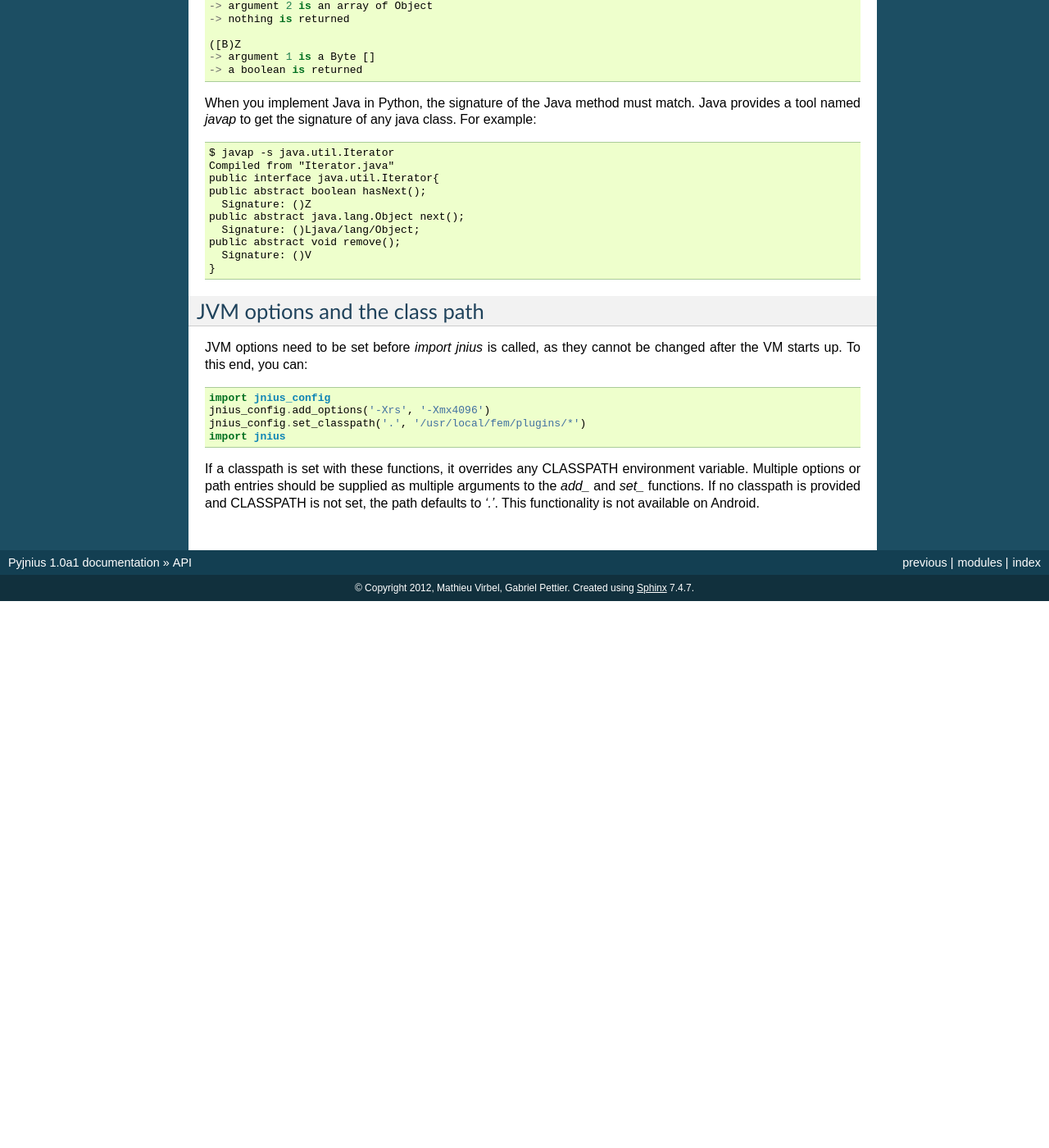
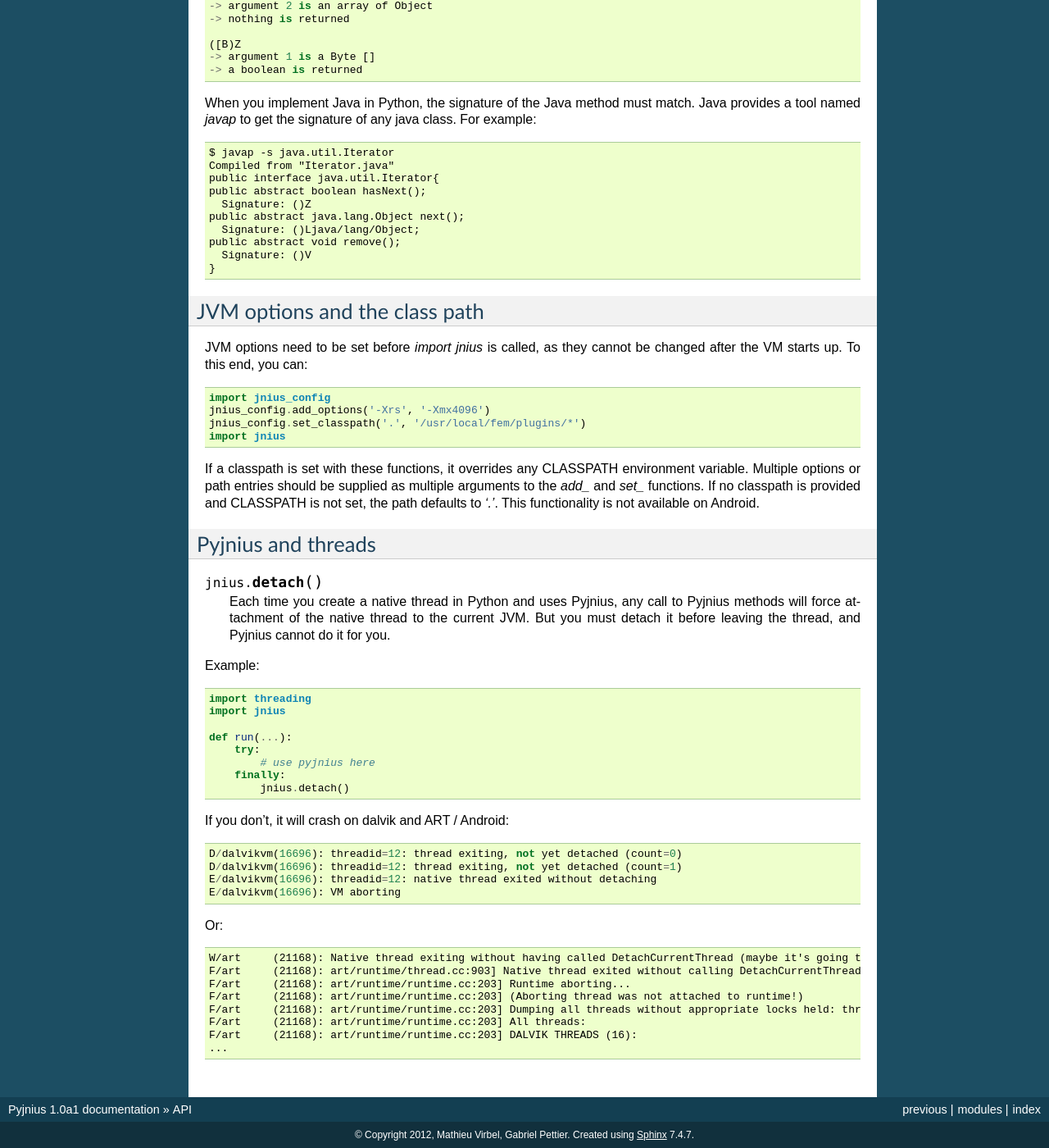
Before and after one commit to kivy/pyjnius, a Sphinx documentation site: the page built from docs/source/api.rst, in a window 1280 px wide and 1400 px high, scrolled down 4873 px. Shown: the whole window at 82% size. Built offline with Sphinx 7.4.7, drawn with Linux system fonts in a browser that asks for light colours; before the commit the page ends 5606 px from its top, so only the background shows below that; some of the changed text lies outside the part shown.

Commit message:
pyjnius: document detach() function. Closes #97. Closes #107.

```diff
--- a/docs/source/api.rst
+++ b/docs/source/api.rst
@@ -343,3 +343,43 @@ If a classpath is set with these functions, it overrides any CLASSPATH environme
 Multiple options or path entries should be supplied as multiple arguments to the `add_` and `set_` functions.
 If no classpath is provided and CLASSPATH is not set, the path defaults to `'.'`.
 This functionality is not available on Android.
+
+
+Pyjnius and threads
+-------------------
+
+.. function:: detach()
+
+    Each time you create a native thread in Python and uses Pyjnius, any call to
+    Pyjnius methods will force attachment of the native thread to the current JVM.
+    But you must detach it before leaving the thread, and Pyjnius cannot do it for
+    you.
+
+Example::
+
+    import threading
+    import jnius
+
+    def run(...):
+        try:
+            # use pyjnius here
+        finally:
+            jnius.detach()
+
+If you don't, it will crash on dalvik and ART / Android::
+
+    D/dalvikvm(16696): threadid=12: thread exiting, not yet detached (count=0)
+    D/dalvikvm(16696): threadid=12: thread exiting, not yet detached (count=1)
+    E/dalvikvm(16696): threadid=12: native thread exited without detaching
+    E/dalvikvm(16696): VM aborting
+
+Or::
+
+    W/art     (21168): Native thread exiting without having called DetachCurrentThread (maybe it's going to use a pthread_key_create destructor?): Thread[16,tid=21293,Native,Thread*=0x4c25c040,peer=0x677eaa70,"Thread-16219"]
+    F/art     (21168): art/runtime/thread.cc:903] Native thread exited without calling DetachCurrentThread: Thread[16,tid=21293,Native,Thread*=0x4c25c040,peer=0x677eaa70,"Thread-16219"]
+    F/art     (21168): art/runtime/runtime.cc:203] Runtime aborting...
+    F/art     (21168): art/runtime/runtime.cc:203] (Aborting thread was not attached to runtime!)
+    F/art     (21168): art/runtime/runtime.cc:203] Dumping all threads without appropriate locks held: thread list lock mutator lock
+    F/art     (21168): art/runtime/runtime.cc:203] All threads:
+    F/art     (21168): art/runtime/runtime.cc:203] DALVIK THREADS (16):
+    ...
```
